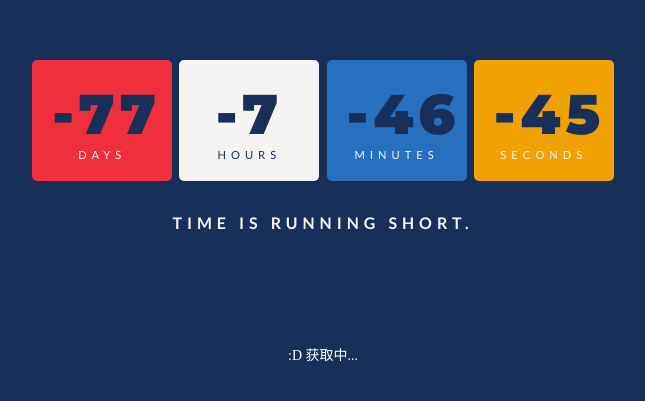
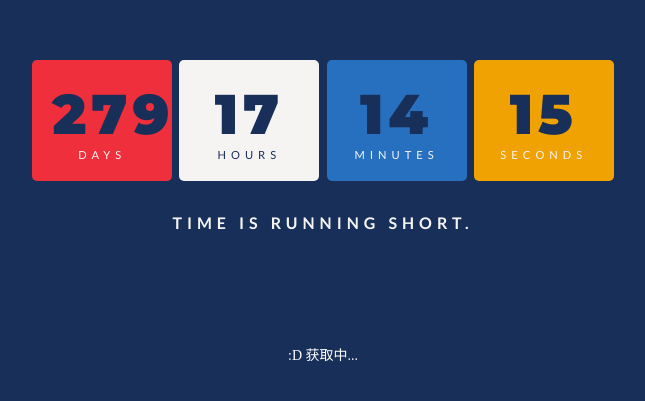
Before and after one commit to linusxiong/zk, a plain HTML site: page index.html in a window 1280 px wide. Shown: the part 241-642 px from the top of the page, without its empty margins (317-962 px from the left). Drawn offline with Linux system fonts and the light colour scheme.

Commit message:
Update index.html

```diff
--- a/index.html
+++ b/index.html
@@ -2,7 +2,7 @@
 <html>
 <head>
 <meta charset="utf-8">
-<title>中考</title>
+<title>高考倒计时</title>
 <script src="https://v1.hitokoto.cn/?encode=js&select=%23hitokoto" defer></script>
 <link rel="shortcut icon" href="https://cdn.xsiy.ltd/photo/ico.png">
 <link rel="bookmark" href="https://cdn.xsiy.ltd/photo/ico.png">
@@ -107,7 +107,7 @@ footer a:hover {
 
 
 <script>
-const fourthOfJuly = new Date("June 17, 2019 8:00:00").getTime();
+const fourthOfJuly = new Date("June 7, 2020 8:00:00").getTime();
 
 // countdown
 let timer = setInterval(function() {
```
